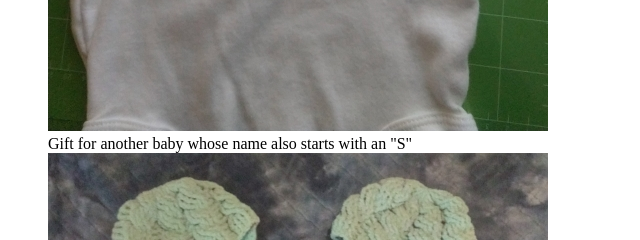
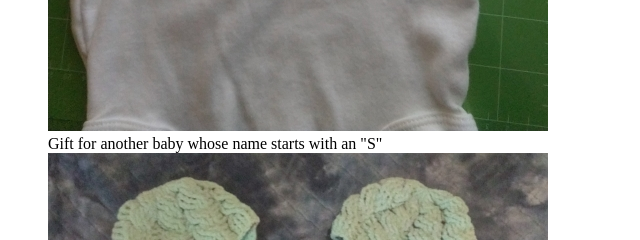
Before and after one commit to agamble8/html-me-something, a plain HTML site: page index.html in a window 1280 px wide. Shown: the part 8280-8520 px from the top of the page, 0-640 px from the left. Drawn offline with Linux system fonts and the light colour scheme.

Commit message:
changes to index.html

```diff
--- a/index.html
+++ b/index.html
@@ -96,7 +96,7 @@
                         <img src="images/onesies_hc.jpg" alt="two onesies with college logos">
                         <figcaption>Baby's mom went to Hiram College in Ohio and has ALL the Bulldogs gear</figcaption>
                         <img src="images/onesie_superman.jpg" alt="superman onesie">
-                        <figcaption>Gift for another baby whose name also starts with an &quot;S&quot;</figcaption>
+                        <figcaption>Gift for another baby whose name starts with an &quot;S&quot;</figcaption>
                         <img src="images/onesies_seuss.jpg" alt="two onesies with hats">
                         <figcaption>For some twins born this spring, with coordinating blue hats!</figcaption>
                     </figure>
```
